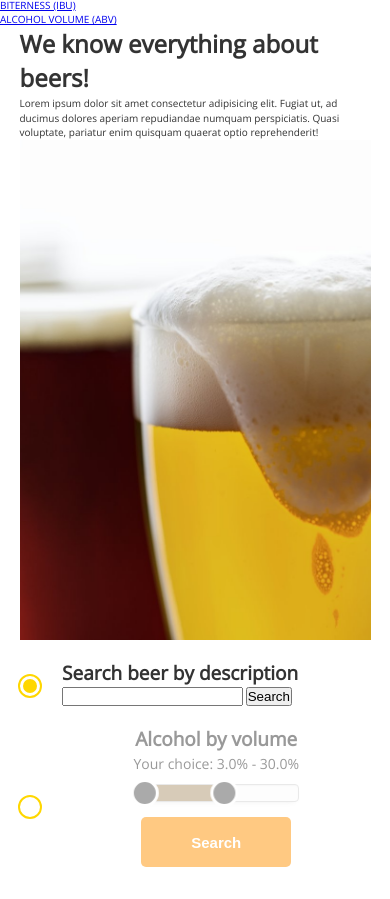
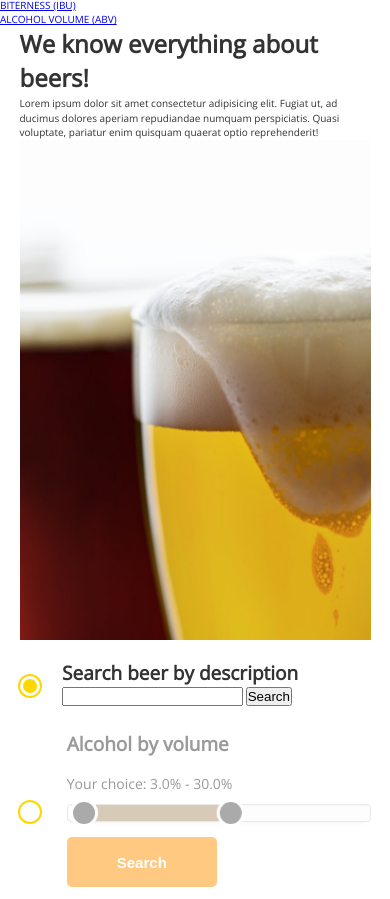
Before and after one commit to natkalia/BeerAPI, a website built with webpack: page src/index.html in a window 390 px wide. Shown: the part 127-1026 px from the top of the page. Built offline with nearby package versions, Linux system fonts and the light colour scheme; no server answers.

Commit message:
Update style search abv,ibu especially for mobile

```diff
--- a/src/assets/style.css
+++ b/src/assets/style.css
@@ -163,7 +163,7 @@ h5 {
 }
 
 .range-slider-bar-with-choice {
-  flex: 70%;
+  flex: 100%;
   margin: 0 20px;
 }
 
@@ -211,14 +211,14 @@ h5 {
 @media (max-width: 600px) {
   .search-type__box.range-slider {
     flex-direction: column;
+    justify-content: center;
+    align-items: flex-start;
+    margin: 5px 0px 5px 30px;
   }
 
-  .range-slider__title {
-    text-align: center;
-  }
-
-  .range-slider__btn {
+  .range-slider-bar-with-choice {
     margin: 15px 0;
+    width: 100%;
   }
 }
 
```
